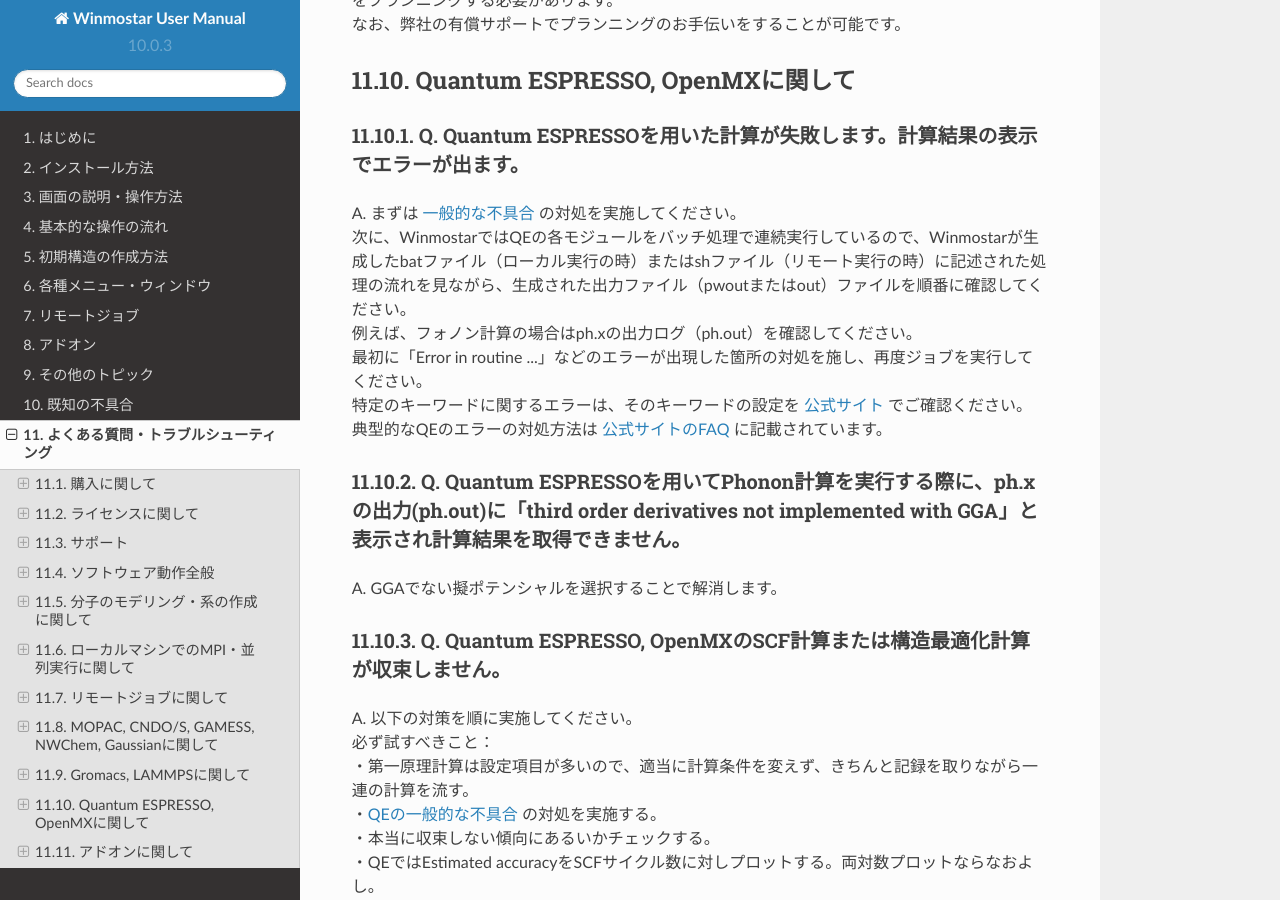
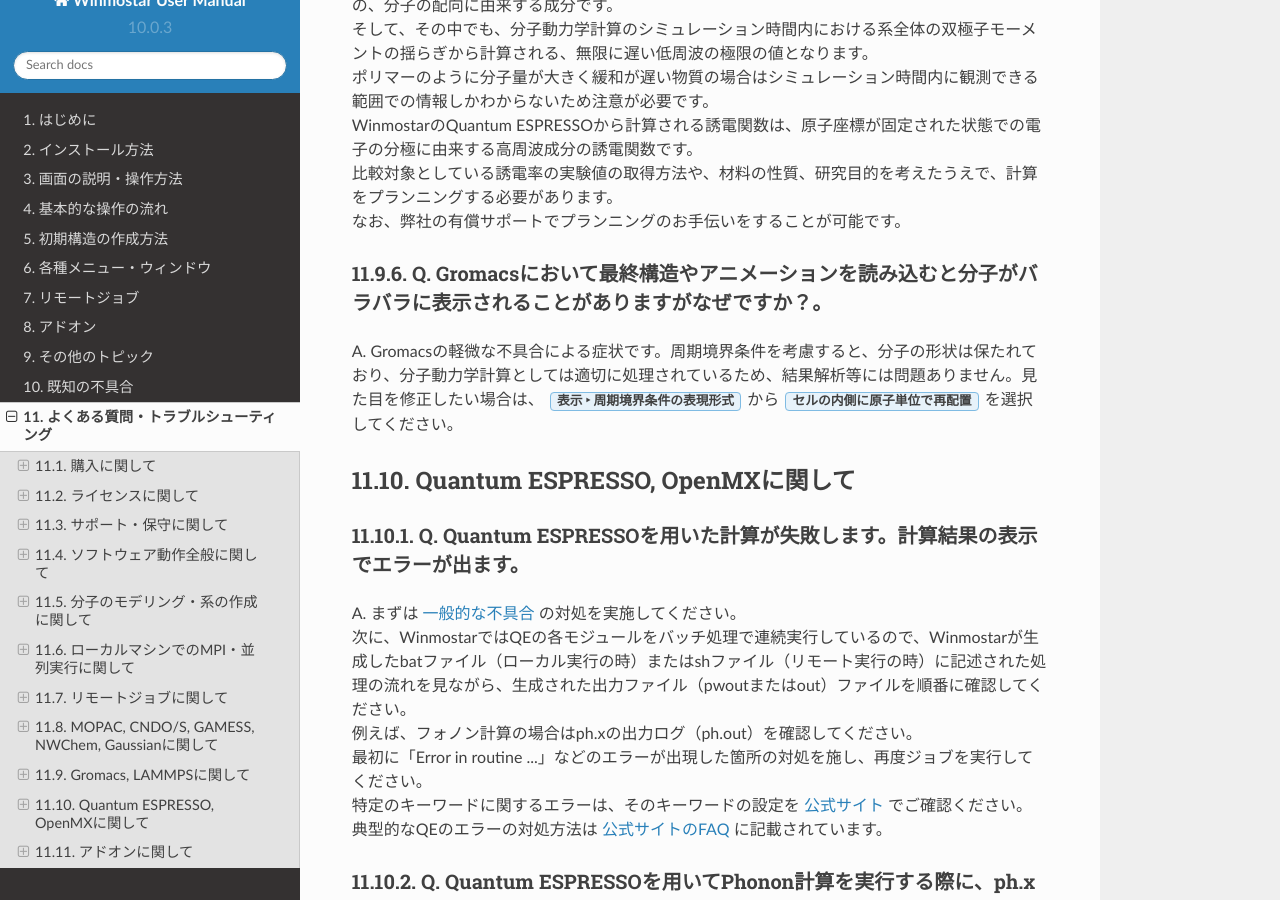
Before and after one commit to X-Ability/winmostar_doc, a Sphinx documentation site: the page built from source/faq/faq.rst, in a window 1280 px wide and 900 px high, scrolled down 17011 px. Built offline with Sphinx 7.4.7 and the Read the Docs theme 2.0.0, drawn with Linux system fonts in a browser that asks for light colours; some of the changed text lies outside the part shown.

Commit message:
FAQ追記

```diff
--- a/source/faq/faq.rst
+++ b/source/faq/faq.rst
@@ -66,8 +66,8 @@
 | 学生の方で、無償版から学生版に切り替えたい場合は、`ライセンス登録ページ <https://winmostar.com/jp/dlFreeForm.php>`_ で学生版にチェックを入れて再度ライセンス登録をしてください。
 
 
-サポート
---------------------
+サポート・保守に関して
+--------------------------
 
 Q. 質問するときの注意事項はありますか？
 ^^^^^^^^^^^^^^^^^^^^^^^^^^^^^^^^^^^^^^^^^
@@ -79,8 +79,13 @@
 
 | A. 「ウインモスター」です。Wikipedia等では誤情報が掲載されることがありますが、こちらが正式な呼び方です。
 
-ソフトウェア動作全般
---------------------
+Q. 旧バージョンのサポート・保守はどこまで行われますか?
+^^^^^^^^^^^^^^^^^^^^^^^^^^^^^^^^^^^^^^^^^^^^^^^^^^^^^^^^^^^^
+
+ご使用中のバージョンのWinmostarに関する、有効な使用規約に記載の内容に基づきます。また、操作方法の簡単な案内は、可能な範囲で対応します。
+
+ソフトウェア動作全般に関して
+--------------------------------
 
 .. _faq_general_error:
 
@@ -492,6 +497,11 @@
 | 比較対象としている誘電率の実験値の取得方法や、材料の性質、研究目的を考えたうえで、計算をプランニングする必要があります。
 | なお、弊社の有償サポートでプランニングのお手伝いをすることが可能です。
 
+Q. Gromacsにおいて最終構造やアニメーションを読み込むと分子がバラバラに表示されることがありますがなぜですか？。
+^^^^^^^^^^^^^^^^^^^^^^^^^^^^^^^^^^^^^^^^^^^^^^^^^^^^^^^^^^^^^^^^^^^^^^^^^^^^^^^^^^^^^^^^^^^^^^^^^^^^^^^^^^^^^^^^^^^^
+
+| A. Gromacsの軽微な不具合による症状です。周期境界条件を考慮すると、分子の形状は保たれており、分子動力学計算としては適切に処理されているため、結果解析等には問題ありません。見た目を修正したい場合は、 :menuselection:`表示 --> 周期境界条件の表現形式` から :guilabel:`セルの内側に原子単位で再配置` を選択してください。
+
 Quantum ESPRESSO, OpenMXに関して
 --------------------------------------
 
```
